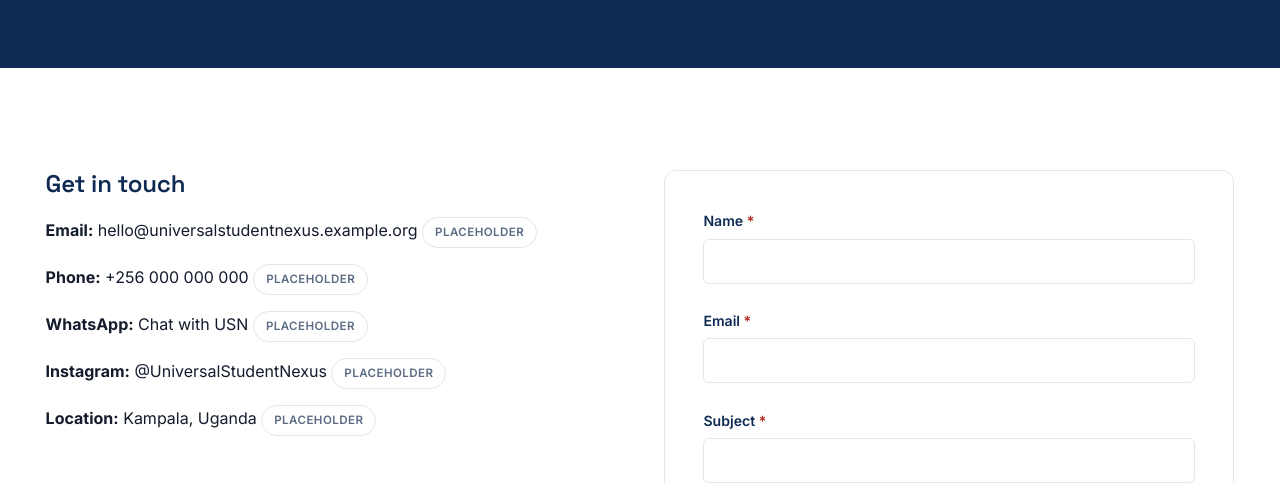
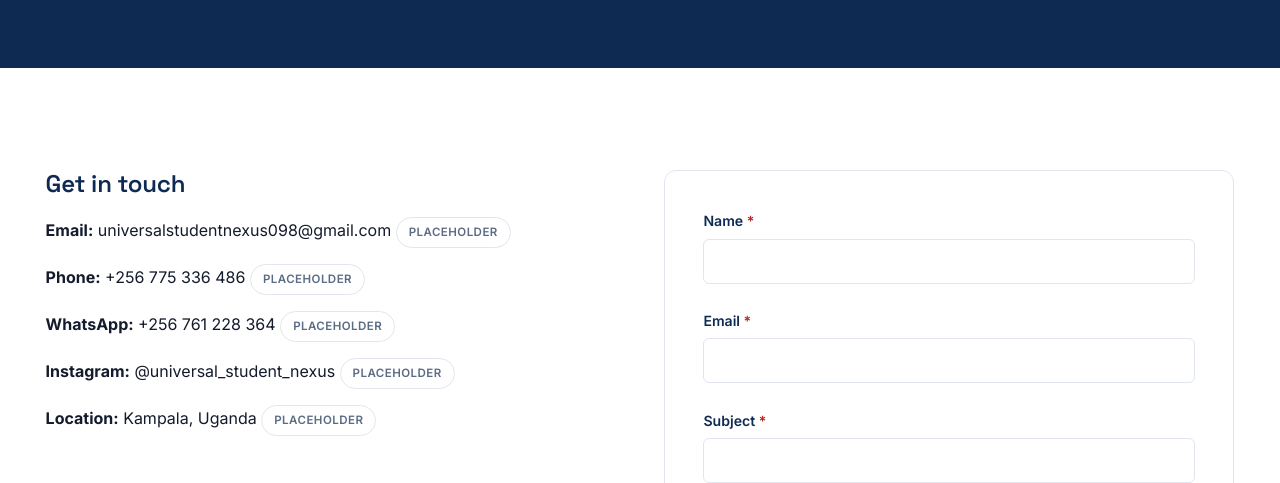
Before and after one commit to Phil-CollinsDarlington/Universal-Student-Nexus, a plain HTML site: page pages/contact.html in a window 1280 px wide. Shown: the part 317-800 px from the top of the page. Drawn offline with Linux system fonts and the light colour scheme.

Commit message:
commit 2
contacts

```diff
--- a/pages/contact.html
+++ b/pages/contact.html
@@ -93,10 +93,10 @@
             <h2>Get in touch</h2>
             <ul style="display:flex;flex-direction:column;gap:1rem;">
               <!-- EDIT: replace placeholder details once confirmed -->
-              <li><strong>Email:</strong> <a href="mailto:hello@universalstudentnexus.example.org">hello@universalstudentnexus.example.org</a> <span class="badge badge--outline">Placeholder</span></li>
-              <li><strong>Phone:</strong> +256 000 000 000 <span class="badge badge--outline">Placeholder</span></li>
-              <li><strong>WhatsApp:</strong> <a href="#">Chat with USN</a> <span class="badge badge--outline">Placeholder</span></li>
-              <li><strong>Instagram:</strong> <a href="#">@UniversalStudentNexus</a> <span class="badge badge--outline">Placeholder</span></li>
+              <li><strong>Email:</strong> <a href="mailto:universalstudentnexus098@gmail.com">universalstudentnexus098@gmail.com</a> <span class="badge badge--outline">Placeholder</span></li>
+              <li><strong>Phone:</strong> <a href="tel:+256775336486">+256 775 336 486</a> <span class="badge badge--outline">Placeholder</span></li>
+              <li><strong>WhatsApp:</strong> <a href="https://wa.me/256761228364">+256 761 228 364</a> <span class="badge badge--outline">Placeholder</span></li>
+              <li><strong>Instagram:</strong> <a href="https://www.instagram.com/universal_student_nexus/?hl=en">@universal_student_nexus</a> <span class="badge badge--outline">Placeholder</span></li>
               <li><strong>Location:</strong> Kampala, Uganda <span class="badge badge--outline">Placeholder</span></li>
             </ul>
           </div>
```
Also changed, not shown: assets/images/logo/usn_logo.jpeg (added).
